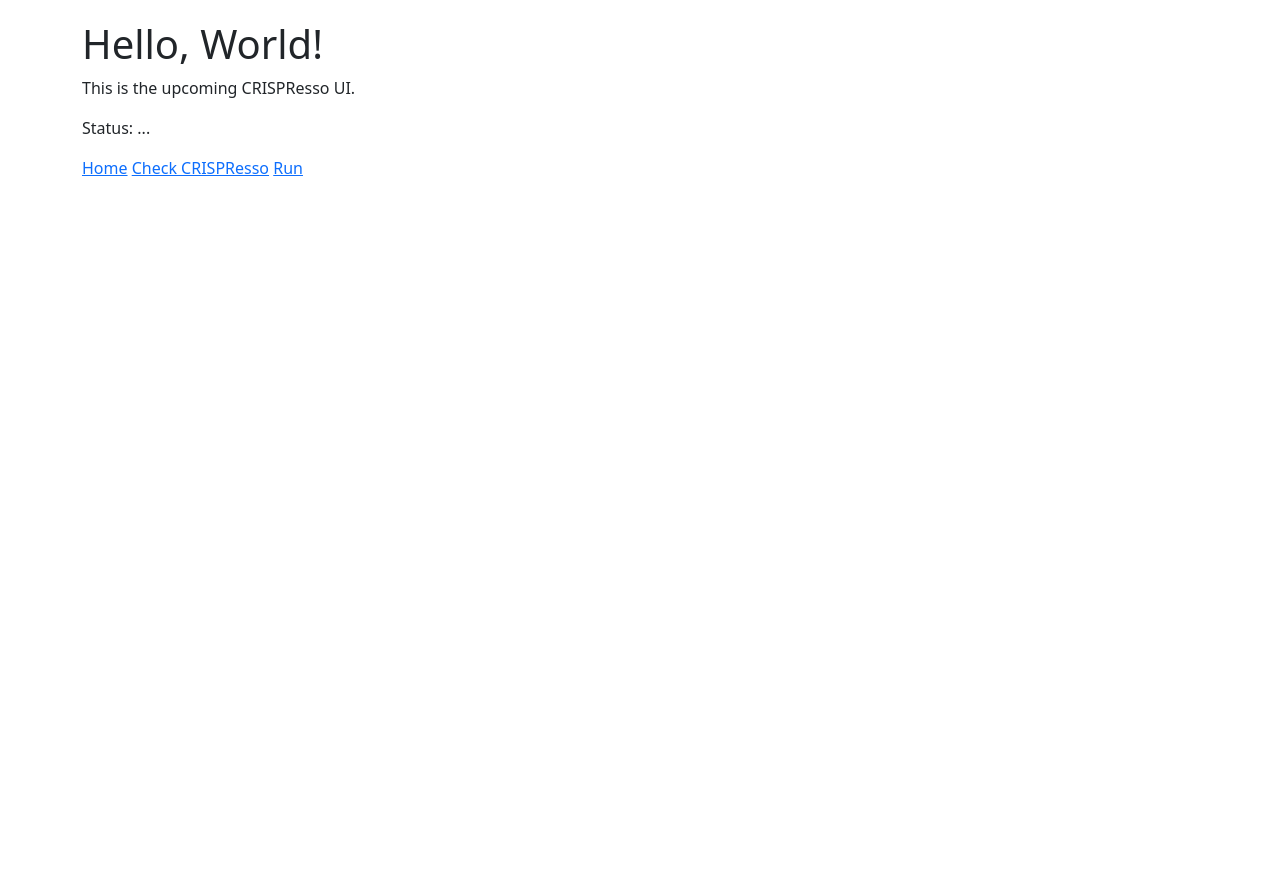
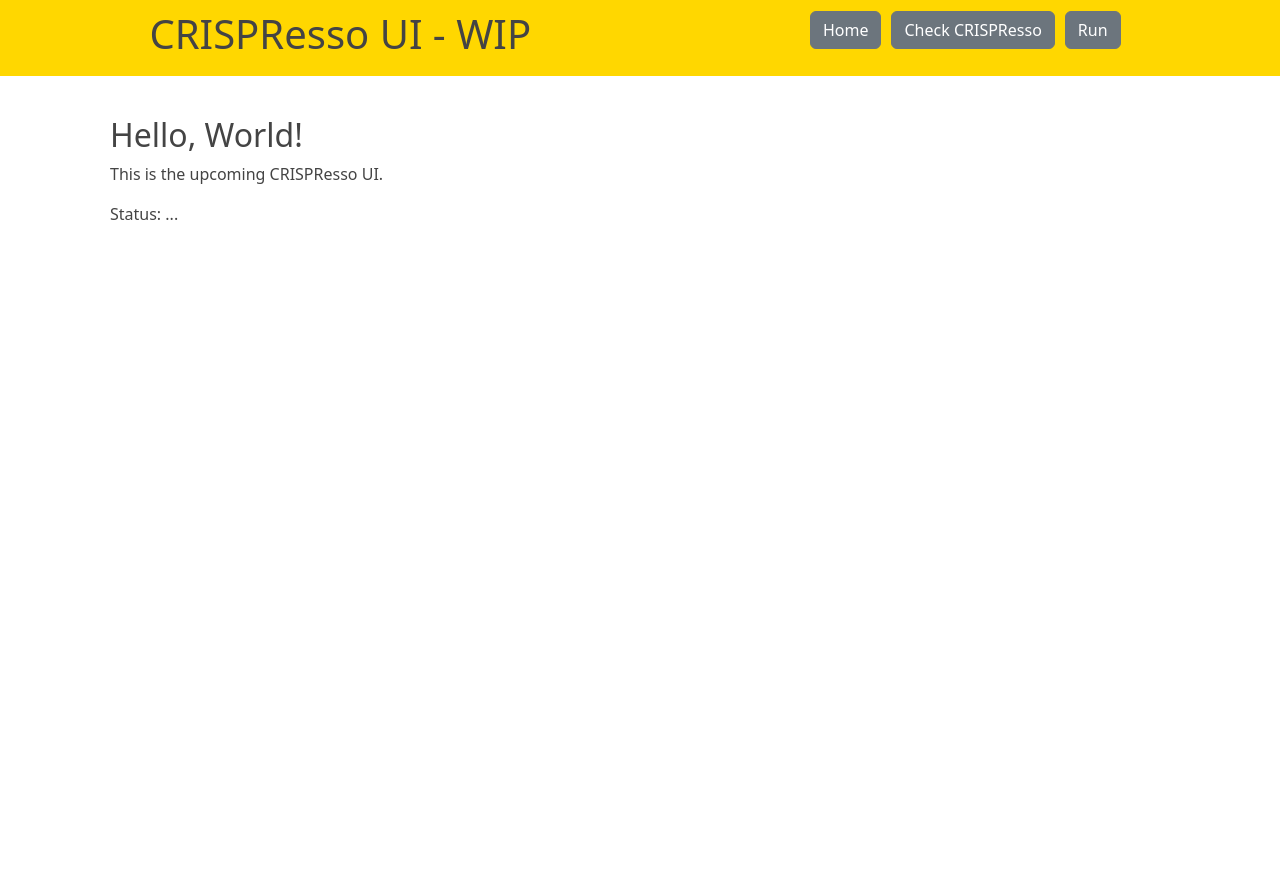
Before and after one commit to berdal84/crispr-barista, a Flask app: page / in a window 1280 px wide. Before the commit the page ends 176 px from the top, so only its background shows below. Run offline with Flask 2, Linux system fonts and the light colour scheme.

Commit message:
quick html/css improvements

```diff
--- a/app.py
+++ b/app.py
@@ -5,20 +5,24 @@ from os import system
 app = Flask(__name__)
 
 @app.route("/")
-def index():
-    return render_template( "index.html", status=" ... " )
+def index( status = " ... "):
+    return render_template( "index.html", status=f"{status}" )
+
+@app.route("/form")
+def form():
+    return render_template( "form.html" )
 
 @app.route("/run")
 def run():
     render_template( "index.html", status="Running ...")
     if( crispresso('-h') == 0):
-        return render_template( "index.html", status="CRISPResso is done")
+        return index("CRISPResso is done")
     return index()
 
 @app.route("/check")
 def check():
     if( crispresso('-h') == 0):
-        return render_template( "index.html", status="CRISPResso is working!")
+        return index("CRISPResso is working!")
     return index()
 
 def crispresso( args ):
--- a/static/style.css
+++ b/static/style.css
@@ -3,6 +3,27 @@ body {
     color: #444;
 }
 
+.page {
+    box-shadow: 0px 0px 30px #0028;
+    min-height: 100vh;
+    background-color: #fff;
+}
+
 .container {
-    padding: 20px;
+    padding: 40px;
+    min-height: 100vh;
 }
+
+.nav .btn {
+    margin-right: 10px;
+}
+
+header {
+    display: flex;
+    flex-direction: row;
+    justify-items: center;
+    justify-content: space-around;
+    align-items: center;
+    background-color: gold;
+    padding: 10px;
+}
--- a/templates/base.html
+++ b/templates/base.html
@@ -4,13 +4,30 @@
     <meta charset="utf-8">
     <meta name="viewport" content="width=device-width, initial-scale=1">
     <title>CRISPResso UI</title>
+    <link href="https://cdn.jsdelivr.net/npm/bootstrap@5.2.0/dist/css/bootstrap.min.css" rel="stylesheet" integrity="sha384-gH2yIJqKdNHPEq0n4Mqa/HGKIhSkIHeL5AyhkYV8i59U5AR6csBvApHHNl/vI1Bx" crossorigin="anonymous">
     <link rel="stylesheet" href="{{ url_for('static', filename='style.css') }}"/>
-    <link href="https://cdn.jsdelivr.net/npm/bootstrap@5.2.0/dist/css/bootstrap.min.css" rel="stylesheet" integrity="sha384-gH2yIJqKdNHPEq0n4Mqa/HGKIhSkIHeL5AyhkYV8i59U5AR6csBvApHHNl/vI1Bx" crossorigin="anonymous">
   </head>
   <body>
-    <div class="container">
-        {% block content %}
-        {% endblock %}
+    <div class="page">
+        <header>
+            <h1>CRISPResso UI - WIP</h1>
+            <ul class="nav nav-pills mb-3" id="pills-tab" role="tablist">
+                <li class="nav-item" role="presentation">
+                    <a class="btn btn-secondary" href="/">Home</a>
+                </li>
+                <li class="nav-item" role="presentation">
+                    <a class="btn btn-secondary" href="/check">Check CRISPResso</a>
+                </li>
+                <li class="nav-item" role="presentation">
+                    <a class="btn btn-secondary" href="/form">Run</a>
+                </li>
+            </ul>
+        </header>
+
+        <div class="container">
+            {% block content %}
+            {% endblock %}
+        </div>
     </div>
     <script src="https://cdn.jsdelivr.net/npm/bootstrap@5.2.0/dist/js/bootstrap.bundle.min.js" integrity="sha384-A3rJD856KowSb7dwlZdYEkO39Gagi7vIsF0jrRAoQmDKKtQBHUuLZ9AsSv4jD4Xa" crossorigin="anonymous"></script>
   </body>
--- a/templates/index.html
+++ b/templates/index.html
@@ -1,10 +1,6 @@
 {% extends "base.html" %}
 {% block content %}
-  <h1>Hello, World!</h1>
+  <h2>Hello, World!</h2>
   <p>This is the upcoming CRISPResso UI.</p>
   <p>Status: {{ status }}</p>
-
-  <a href="/">Home</a>
-  <a href="/check">Check CRISPResso</a>
-  <a href="/run">Run</a>
 {% endblock %}
```
Also changed, not shown: templates/form.html (added, +19 -0 lines).
